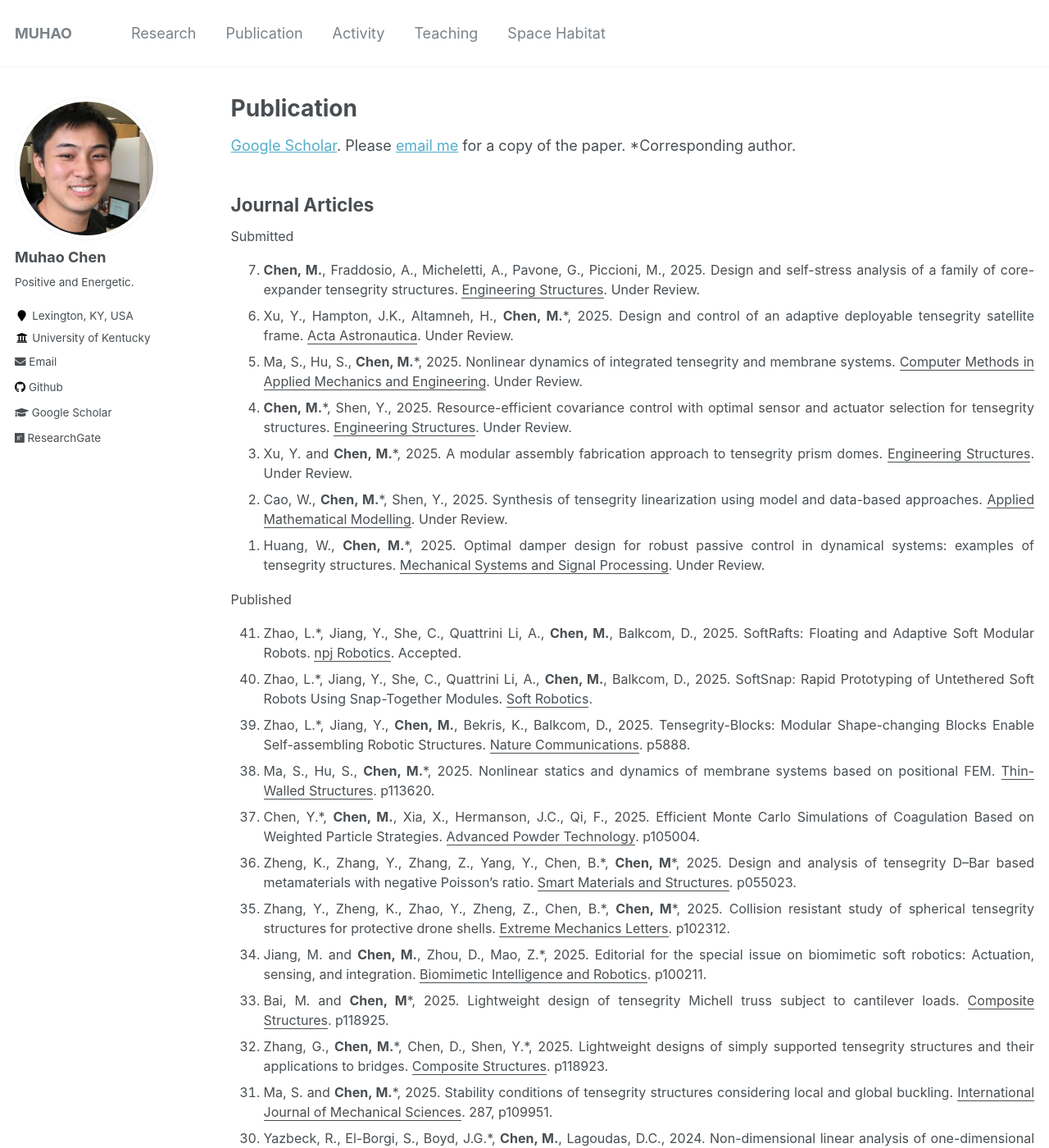
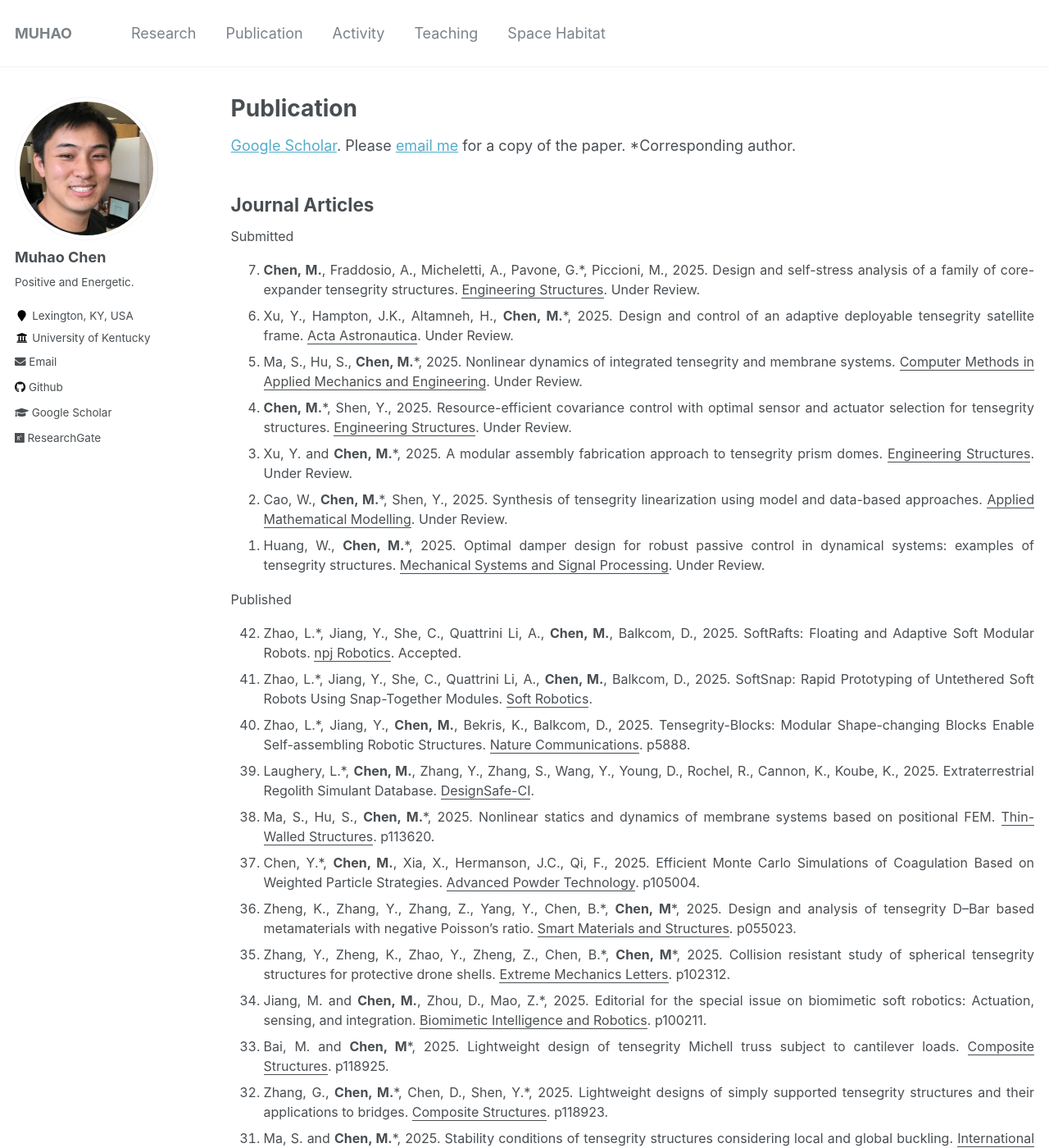
Before and after one commit to Muhao-Chen/muhao-chen.github.io, a Jekyll site: the page built from _pages/publication.md, in a window 1280 px wide and 1400 px high. Shown: the whole window at 82% size. Built offline with Jekyll 4.4.1, drawn with Linux system fonts in a browser that asks for light colours.

Commit message:
Update publication.md

```diff
--- a/_pages/publication.md
+++ b/_pages/publication.md
@@ -16,7 +16,7 @@ toc: true
 <font size=3>
 Submitted
 <ol reversed>
-<li><strong>Chen, M.</strong>, Fraddosio, A., Micheletti, A., Pavone, G., Piccioni, M., 2025. Design and self-stress analysis of a family of core-expander tensegrity structures. <u>Engineering Structures</u>. Under Review.</li>
+<li><strong>Chen, M.</strong>, Fraddosio, A., Micheletti, A., Pavone, G.*, Piccioni, M., 2025. Design and self-stress analysis of a family of core-expander tensegrity structures. <u>Engineering Structures</u>. Under Review.</li>
 <li>Xu, Y., Hampton, J.K., Altamneh, H., <strong>Chen, M.</strong>*, 2025. Design and control of an adaptive deployable tensegrity satellite frame. <u>Acta Astronautica</u>. Under Review.</li>
 <li> Ma, S., Hu, S., <strong>Chen, M.</strong>*, 2025. Nonlinear dynamics of integrated tensegrity and membrane systems. <u>Computer Methods in Applied Mechanics and Engineering</u>. Under Review.</li>
 <li> <strong>Chen, M.</strong>*, Shen, Y., 2025. Resource-efficient covariance control with optimal sensor and actuator selection for tensegrity structures. <u>Engineering Structures</u>. Under Review. </li>
@@ -33,7 +33,9 @@ Published
 <li> Zhao, L.*, Jiang, Y., She, C., Quattrini Li, A., <strong>Chen, M.</strong>, Balkcom, D., 2025. SoftRafts: Floating and Adaptive Soft Modular Robots. <u>npj Robotics</u>. Accepted. </li>
 <li> Zhao, L.*, Jiang, Y., She, C., Quattrini Li, A., <strong>Chen, M.</strong>, Balkcom, D., 2025. SoftSnap: Rapid Prototyping of Untethered Soft Robots Using Snap-Together Modules. <u>Soft Robotics</u>. </li>
 <li> Zhao, L.*, Jiang, Y., <strong>Chen, M.</strong>, Bekris, K., Balkcom, D., 2025. Tensegrity-Blocks: Modular Shape-changing Blocks Enable Self-assembling Robotic Structures. <u>Nature Communications</u>. p5888. </li>
-<li> Ma, S., Hu, S., <strong>Chen, M.</strong>*, 2025. Nonlinear statics and dynamics of membrane systems based on positional FEM. <u>Thin-Walled Structures</u>. p113620.</li>
+<li> Laughery, L.*, <strong>Chen, M.</strong>, Zhang, Y.,  Zhang, S., Wang, Y., Young, D., Rochel, R., Cannon, K., Koube, K., 2025. Extraterrestrial Regolith Simulant Database. <u>DesignSafe-CI</u>. </li>
+<li> Ma, S., Hu, S., <strong>Chen, M.</strong>*, 2025.
+Nonlinear statics and dynamics of membrane systems based on positional FEM. <u>Thin-Walled Structures</u>. p113620.</li>
 <li> Chen, Y.*, <strong>Chen, M.</strong>, Xia, X., Hermanson, J.C., Qi, F., 2025. Efficient Monte Carlo Simulations of Coagulation Based on Weighted Particle Strategies. <u>Advanced Powder Technology</u>. p105004. </li>
 <li> Zheng, K., Zhang, Y., Zhang, Z., Yang, Y., Chen, B.*, <strong>Chen, M</strong>*, 2025. Design and analysis of tensegrity D–Bar based metamaterials with negative Poisson’s ratio. <u>Smart Materials and Structures</u>. p055023. </li>
 <li> Zhang, Y., Zheng, K., Zhao, Y., Zheng, Z., Chen, B.*, <strong>Chen, M</strong>*, 2025. Collision resistant study of spherical tensegrity structures for protective drone shells. <u>Extreme Mechanics Letters</u>. p102312. </li>
```
